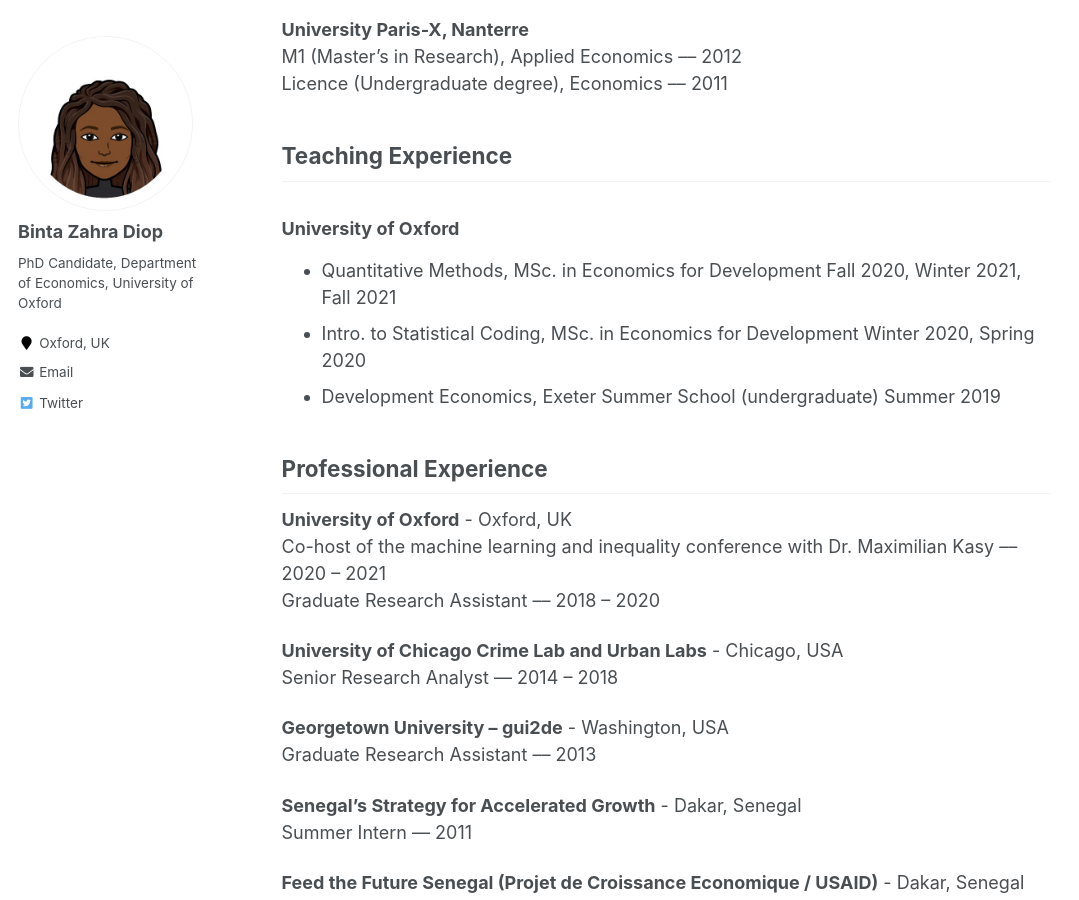
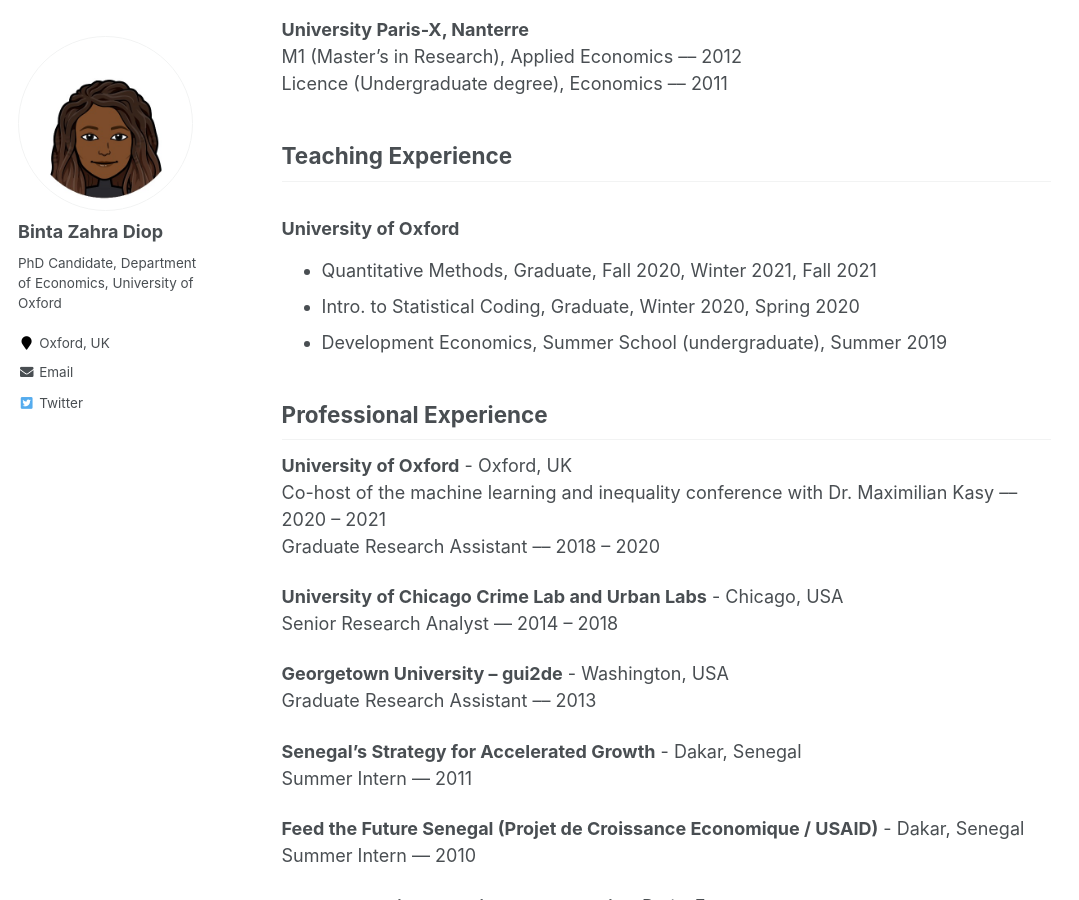
Before and after one commit to bzdiop/bzdiop.github.io, a Jekyll site: the page built from _pages/CV.md, in a window 1280 px wide and 900 px high, scrolled down 366 px. Shown: the whole window, without its empty margins (0-1079 px from the left). Built offline with Jekyll 4.4.1, drawn with Linux system fonts in a browser that asks for light colours.

Commit message:
teaching edits

```diff
--- a/_pages/CV.md
+++ b/_pages/CV.md
@@ -17,9 +17,9 @@
 ## Teaching Experience
 
 ### University of Oxford
- - Quantitative Methods, MSc. in Economics for Development Fall 2020, Winter 2021, Fall 2021
- - Intro. to Statistical Coding, MSc. in Economics for Development Winter 2020, Spring 2020
- - Development Economics, Exeter Summer School (undergraduate) Summer 2019
+ - Quantitative Methods, Graduate, Fall 2020, Winter 2021, Fall 2021
+ - Intro. to Statistical Coding, Graduate, Winter 2020, Spring 2020
+ - Development Economics, Summer School (undergraduate), Summer 2019
 
 ## Professional Experience
 
```
